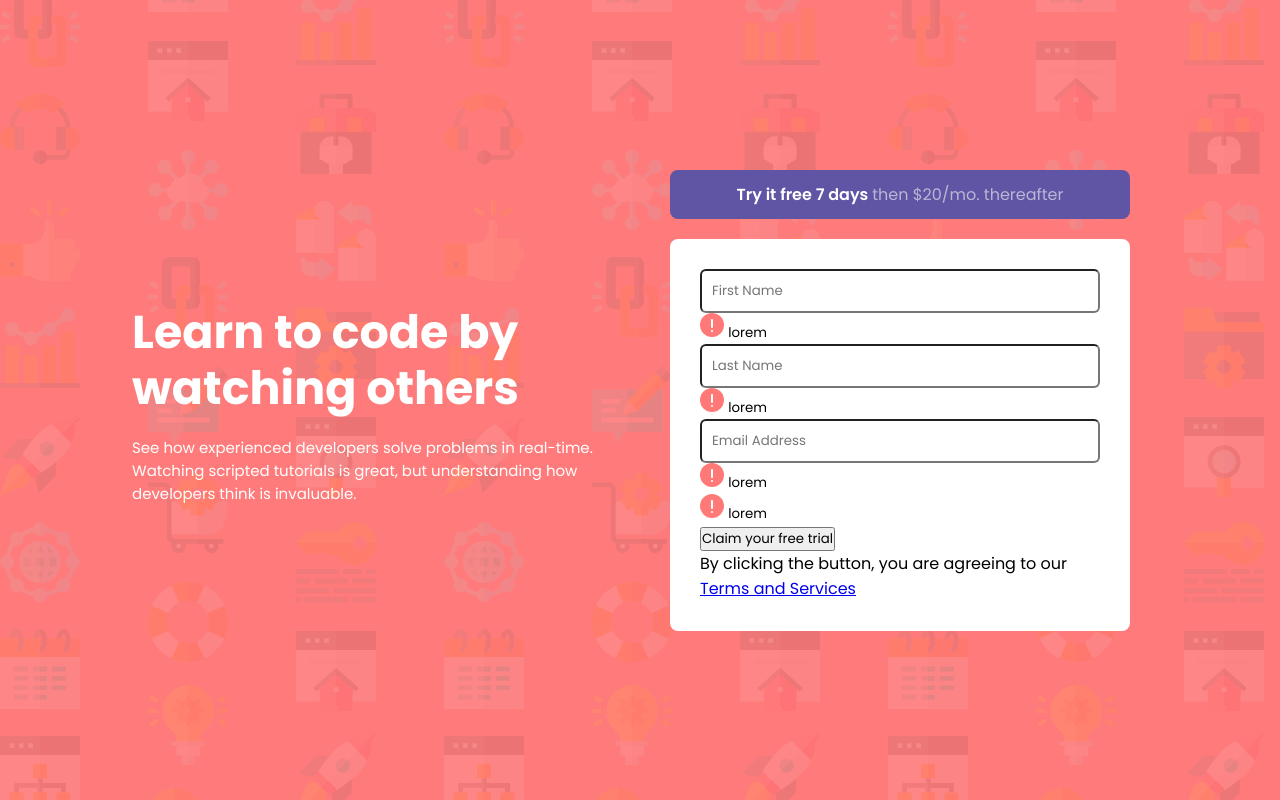
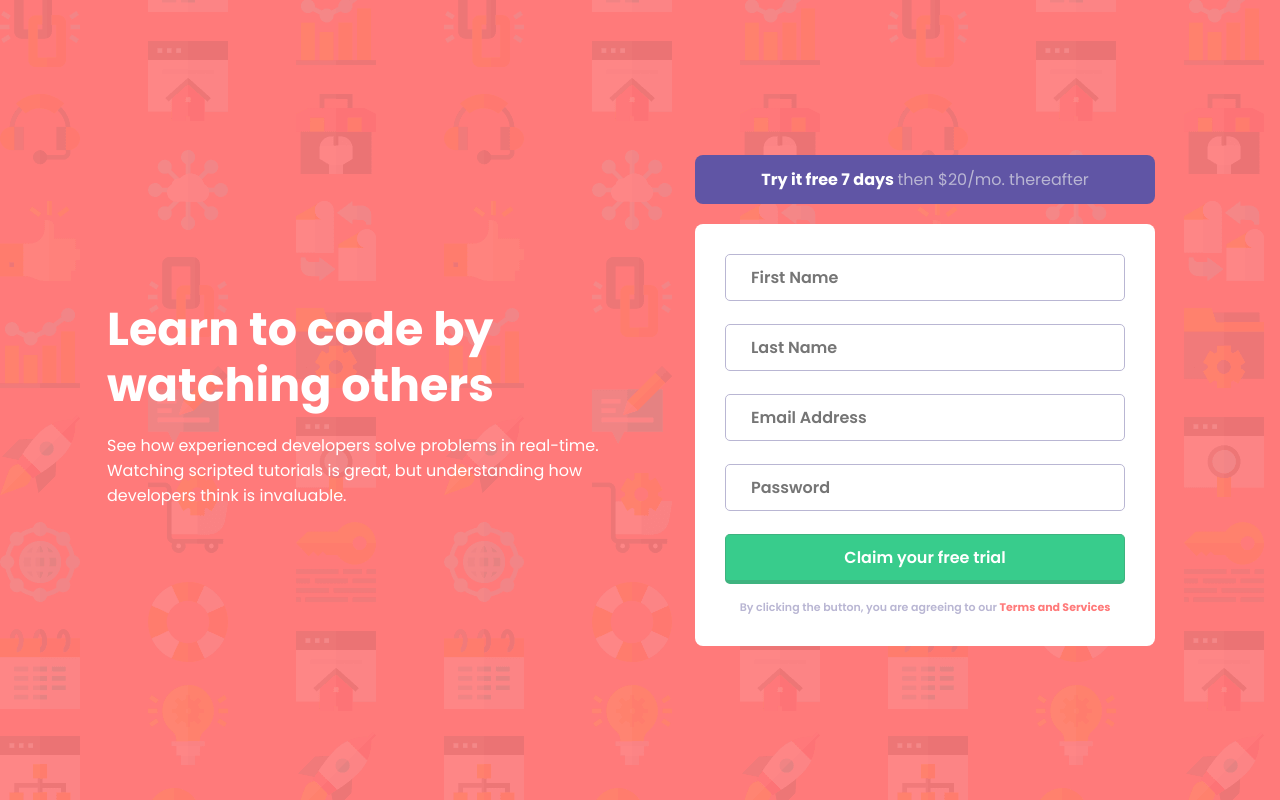
Before and after one commit to geekSamarth/intro_component_with_signup_form, a plain HTML site: page index.html in a window 1280 px wide. Drawn offline with Linux system fonts and the light colour scheme.

Commit message:
Adding content and styles to the page

```diff
--- a/index.html
+++ b/index.html
@@ -18,16 +18,12 @@
   <body>
     <main class="intro_wrapper">
       <article class="introductory_passage">
-        <div class="heading">
-          <h1>Learn to code by watching others</h1>
-        </div>
-        <div class="explanation">
-          <p> See how experienced developers solve
-            problems in real-time. Watching scripted tutorials is great, but
-            understanding how developers think is invaluable.</p>
-        </div>
-
-
+        <h1>Learn to code by watching others</h1>
+         <p>
+          See how experienced developers solve problems in real-time. Watching
+          scripted tutorials is great, but understanding how developers think is
+          invaluable.
+        </p>
       </article>
       <article class="signup_form">
         <div class="pricing">
@@ -36,35 +32,39 @@
         </div>
         <form action="" class="signing_form">
           <div class="form_control">
-            <input type="text" placeholder="First Name" id="firstName">
-            <img src="./images/icon-error.svg" alt="">
-            <small class="firstNameError">lorem</small>
+            <input type="text" placeholder="First Name" id="firstName" class=""/>
+            <img src="./images/icon-error.svg" alt="" />
+            <small class="firstNameError">Lorem ipsum dolor sit, amet consectetur </small>
           </div>
           <div class="form_control">
-            <input type="text" placeholder="Last Name" id="lastName">
-            <img src="./images/icon-error.svg" alt="">
-            <small class="lastNameError">lorem</small>
+            <input type="text" placeholder="Last Name" id="lastName" class=""/>
+            <img src="./images/icon-error.svg" alt="" />
+            <small class="lastNameError">Lorem ipsum dolor sit, amet consectetur</small>
           </div>
           <div class="form_control">
-            <input type="email" placeholder="Email Address " id="emailAddress">
-            <img src="./images/icon-error.svg" alt="">
-            <small class="emailError">lorem</small>
+            <input
+              type="email"
+              placeholder="Email Address "
+              id="emailAddress" class=""
+            />
+            <img src="./images/icon-error.svg" alt="" />
+            <small class="emailError">Lorem ipsum dolor sit, amet consectetur</small>
           </div>
-          <div class="form_control>
-            <input type="password" placeholder=" Password" id="firstName">
-            <img src="./images/icon-error.svg" alt="">
-            <small class="passwordError">lorem</small>
+          <div class="form_control">
+            <input type="password" placeholder="Password " id="password" class="" />
+            <img src="./images/icon-error.svg" alt="" />
+            <small class="passwordError">Lorem ipsum dolor sit, amet consectetur</small>
           </div>
           <div class="claim">
             <button type="submit" class="btn">Claim your free trial</button>
           </div>
           <div class="additional_info">
-            <p> By clicking the button, you are
-              agreeing to our <a href="#">Terms and Services</a></p>
+            <p>
+              By clicking the button, you are agreeing to our
+              <a href="#">Terms and Services</a>
+            </p>
           </div>
-
         </form>
-
       </article>
     </main>
   </body>
--- a/style.css
+++ b/style.css
@@ -20,29 +20,29 @@
     background-color: var(--primary-color);
     background-image: url('./images/bg-intro-desktop.png');
     background-repeat: no-repeat;
-    gap: 20px;
+    gap: 70px;
 }
-.introductory_passage,.signup_form{
+.introductory_passage{
     width: 500px;
     max-width: 90%;
     font-size: 16px;
     padding: 2px;
 }
-.heading h1{
+.introductory_passage h1{
     font-size: 46px;
     line-height: 1.2;
     color: white;
     margin: 10px 0 20px 0;
 }
-.explanation p{
-    font-size: 15px;
+.introductory_passage p{
+    font-size: 16px;
     color: white;
 }
 
 .signup_form{
-    display: flex;
-    flex-direction: column;
-    gap: 20px;
+    width: 500px;
+    max-width: 90%;
+    font-size: 16px;
     padding: 20px;
 }
 .pricing{
@@ -53,9 +53,10 @@
     font-size: 16px;
     text-align: center;
     color: var(--grayish-blue);
+    margin-bottom: 20px;
 }
 .offer{
-    font-weight: 600;
+    font-weight: 700;
     color: white;
 }
 .signing_form{
@@ -63,9 +64,72 @@
     padding: 30px;
     border-radius: 8px;
 }
+.form_control{
+    margin-bottom: 18px;
+    position: relative;
+}
 input{
     width: 100%;
-    padding: 10px;
-    border-radius: 6px;
+    padding: 10px 25px;
+    border-radius: 5px;
+    color: var(--dark-blue);
     outline: none;
+    border: 1px solid var(--grayish-blue);
+    margin-bottom: 5px;
+    font-size: 16px;
+    font-weight: 600;
 }
+input:focus{
+    border-color: var(--dark-blue);
+}
+.input-error{
+    border-color: red;
+    color: red;
+}
+.form_control img{
+    position: absolute;
+    left: 90%;
+    top: 15%;
+    display: none;
+}
+.form_control small{
+    display: block;
+    text-align: right;
+    font-size: 12px;
+    color: var(--primary-color);
+    font-weight: 500;
+    display: none;
+}
+.claim {
+   display: flex;
+   justify-content: center;
+   align-items: center;
+   margin-bottom: 15px;
+}
+.claim .btn{
+    width: 100%;
+    border-radius: 5px;
+    background-color: var(--secondary-color);
+    border: none;
+    font-size: 16px;
+    font-weight: 600;
+    color: #fff;
+    padding: 10px 15px;
+    cursor: pointer;
+    border: 1px solid #3eb37f ;
+    border-bottom: 4px solid #3eb37f ;
+}
+.claim .btn:hover{
+    background-color: #76FF7A;;
+}
+.additional_info p{
+    font-size: 11px;
+    font-weight: 600;
+    color: var(--grayish-blue);
+    text-align: center;
+}
+.additional_info p a{
+    color: var(--primary-color);
+    font-weight: 700;
+    text-decoration: none;
+}
```
